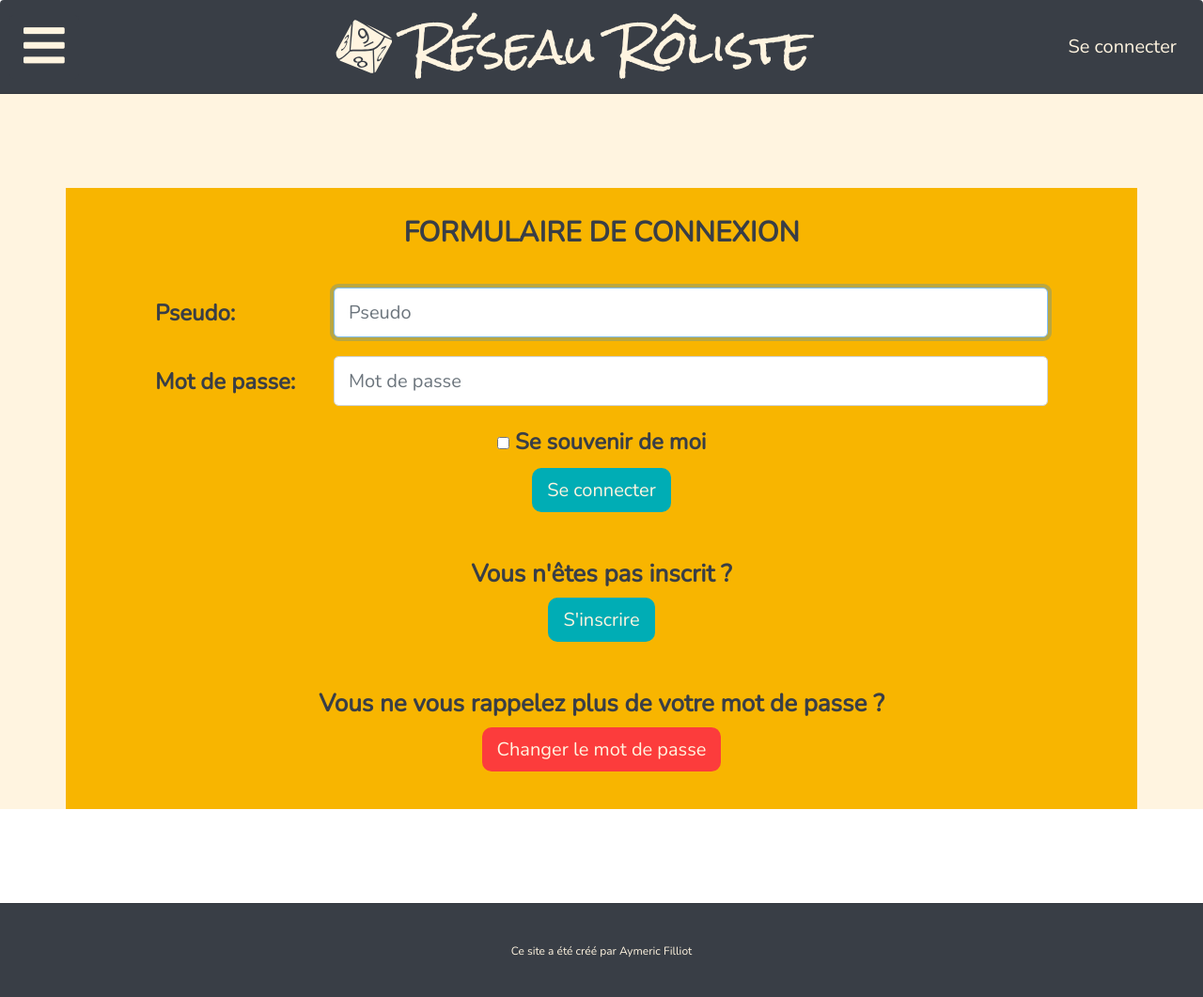
After one commit to AymericAF/Projet-5-reseau-roliste, a Symfony app: template templates/security/login.html.twig in a window 1280 px wide. The commit adds this page. Shown: the whole page at 94% size. Run offline with Twig, Linux system fonts and the light colour scheme; the template is opened without the code that fills it, so the values that code supplies are empty; some libraries are stand-ins or nearby versions.

Commit message:
feat - design (Login, logout - Page d'accueil, Page de connexion):Créer authentification, connexion et déconnexion via Symfony 4 - Création HTML:CSS page d'accueil et page de connexion

```diff
--- a/composer.json
+++ b/composer.json
@@ -7,6 +7,7 @@
         "ext-iconv": "*",
         "doctrine/annotations": "^1.6",
         "sensio/framework-extra-bundle": "^5.2",
+        "symfony/apache-pack": "^1.0",
         "symfony/console": "4.1.*",
         "symfony/flex": "^1.1",
         "symfony/form": "4.1.*",
--- a/public/style.css
+++ b/public/style.css
@@ -15,6 +15,10 @@ a:link{
     text-decoration: none;
 }
 
+.container-fluid{
+    padding:0px;
+}
+
 /* Color Declaration*/
 .background-color1{
     background-color: #393e46;
@@ -24,12 +28,32 @@ a:link{
     background-color: #fff4e0;
 }
 
+.background-color3{
+    background-color: #F8B500;
+}
+
 .color1{
     color: #393e46;
 }
 
 .color2{
     color: #fff4e0;
+}
+
+.color3{
+    color: #F8B500;
+}
+
+/* Button color*/
+.blue-btn{
+    color: #fff4e0;
+    background-color: #00adb5;
+    border-radius: 0.5rem;
+}
+.pink-btn{
+    color: #fff4e0;
+    background-color: #fc3c3c;
+    border-radius: 0.5rem;
 }
 
 
@@ -45,7 +69,7 @@ header, footer{
 }
 
 /* Hamburger menu */
-.dropdown-toggle::after{
+#dropdown-left .dropdown-toggle::after{
     display: none;
 }
 
@@ -61,9 +85,9 @@ header, footer{
     box-shadow: none;
 }
 
-.user-menu{
-    border-bottom: 1px solid;
-    border-bottom-color: #fff4e0;
+.admin-menu{
+    border-top: 1px solid;
+    border-top-color: #fff4e0;
 }
 
 #logo{
@@ -89,24 +113,87 @@ header, footer{
     margin-bottom: 0px;
 }
 
+#right-menu{
+    transform: translate3d(-95px, 45px, 0px);
+}
+
 /* Menu connexion */
+.homepage-container, .connexionpage-container{
+    height: 100%;
+}
 #connect{
     margin-right: 18px;
 }
 
+/* HOMEPAGE   */
+#div-homepage h2{
+    padding-top: 80px;
+    padding-bottom: 80px;
+}
+
+#div-homepage h2,h3,p{
+    width: 80%;
+    margin-left: auto;
+    margin-right: auto;
+
+}
+
+#div-homepage h2,h3,p{
+    text-align: center;
+}
+
+#div-homepage p{
+    padding-bottom: 80px;
+}
+
+
+#main-picture{
+    margin-bottom: 50px;
+    margin-left: 0px;
+    margin-right: 0px;
+    text-align: center;
+}
+
+/* CONNEXION PAGE */
+.connexionpage-container{
+    padding-top: 100px;
+}
+.form-container{
+    text-align: center;
+    margin-bottom: 100px;
+    padding-bottom: 20px;
+}
+.form-container h1,h2{
+    font-weight: bold;
+    padding-top: 30px;
+}
+.form-container h1{
+    text-transform: uppercase;
+    font-size: 1.5rem;
+    padding-bottom: 30px;
+}
+.form-container h2{
+    font-size: 1.3rem;
+}
+.form-container label{
+    font-weight: bold;
+    font-size: 1.2rem;
+    padding-left: 0px;
+}
+.label-input{
+    justify-content: center;
+    text-align: left;
+}
+.form-container button{
+    margin-bottom: 20px;
+}
+
 
 /* FOOTER */
-
 #footer-row{
     justify-content: center;
     font-size: 12px;
 }
-
-footer{
-    position: absolute;
-    bottom:0;
-}
-
 
 /* Ancien CSS à vérifier */
 
--- a/src/Controller/UserController.php
+++ b/src/Controller/UserController.php
@@ -13,7 +13,7 @@ use Symfony\Component\Security\Core\Encoder\UserPasswordEncoderInterface;
 class UserController extends AbstractController
 {
     /**
-     * @Route("/", name="user")
+     * @Route("/user", name="user")
      */
     public function index()
     {
--- a/templates/base.html.twig
+++ b/templates/base.html.twig
@@ -4,30 +4,35 @@
         <meta charset="UTF-8">
         <link rel="stylesheet" href="https://maxcdn.bootstrapcdn.com/bootstrap/4.0.0/css/bootstrap.min.css" integrity="sha384-Gn5384xqQ1aoWXA+058RXPxPg6fy4IWvTNh0E263XmFcJlSAwiGgFAW/dAiS6JXm" crossorigin="anonymous">
         <link rel="stylesheet" href="https://use.fontawesome.com/releases/v5.6.3/css/all.css" integrity="sha384-UHRtZLI+pbxtHCWp1t77Bi1L4ZtiqrqD80Kn4Z8NTSRyMA2Fd33n5dQ8lWUE00s/" crossorigin="anonymous">
-        <link rel="stylesheet" href="style.css">
         <link href="https://fonts.googleapis.com/css?family=Rock+Salt" rel="stylesheet">
         <link href="https://fonts.googleapis.com/css?family=Nunito" rel="stylesheet">
+        <link rel="stylesheet" href="style.css">
+
         <title>{% block title %}{% endblock %}</title>
         {% block stylesheets %}{% endblock %}
     </head>
     <body>
-        <header class="background-color1 container-fluid">
+        <header class="background-color1 card-header">
             <div class="row" id="header-row">
-                <div class="dropdown">
+                <div class="dropdown" id='dropdown-left'>
                     <button class="btn dropdown-toggle background-color1" type="button" id="dropdownMenuButton" data-toggle="dropdown" aria-haspopup="true" aria-expanded="false">
                         <i class="fas fa-bars color2 background-color1" id='hamburger'></i>
                     </button>
                     <div class="dropdown-menu background-color1" aria-labelledby="dropdownMenuButton">
                         <div class="user-menu">
                             <a class="dropdown-item color2" href="#"><i class="fas fa-home"></i> Accueil</a>
+                            {% if is_granted('ROLE_USER') %}
                             <a class="dropdown-item color2" href="#"><i class="fas fa-keyboard"></i> Tchat</a>
                             <a class="dropdown-item color2" href="#"><i class="fas fa-address-card"></i> Profil</a>
+                            {% endif %}
                         </div>
+                        {% if is_granted('ROLE_ADMIN') %}
                         <div class="admin-menu">
                             <a class="dropdown-item color2" href="#"><i class="fas fa-chart-line"></i> Indicateurs</a>
                             <a class="dropdown-item color2" href="#"><i class="fas fa-user-circle"></i> Gérer les utilisateurs</a>
                             <a class="dropdown-item color2" href="#"><i class="fas fa-exclamation-triangle"></i> Gérer les signalements</a>
                         </div>
+                        {% endif %}
 
                     </div>
                 </div>
@@ -43,15 +48,31 @@
                         <h1 id="site-title" class="color2">Réseau Rôliste</h1>
                     </div>
                 </div>
+
+                {% if app.user %}
+                <div class='color2 dropdown' id='dropdown-right'>
+                    <button class="btn dropdown-toggle background-color1 color2" type="button" id="dropdownMenuButton" data-toggle="dropdown" aria-haspopup="true" aria-expanded="false">
+                        {{app.user.username}}
+                    </button>
+                    <div class="dropdown-menu background-color1" id="right-menu" aria-labelledby="dropdownMenuButton">
+                        <div class="user-menu">
+                            <a class="dropdown-item color2" href="#"><i class="fas fa-address-card"></i> Profil</a>
+                            <a class="dropdown-item color2" href="{{path('app_logout')}}"><i class="fas fa-sign-out-alt"></i> Se déconnecter</a>
+                        </div>
+
+                    </div>
+                </div>
+                {% elseif not app.user %}
                 <div class='color2' id="connect">
-                    <a href="">Se connecter</a>
+                    <a href="{{path('app_login')}}">Se connecter</a>
                 </div>
+                {% endif %}
             </div>
 
         </header>
         {% block body %}{% endblock %}
 
-        <footer class="container-fluid background-color1">
+        <footer class="background-color1 card-footer">
             <div class="color2 row" id="footer-row">
                 Ce site a été créé par Aymeric Filliot
             </div>
--- /dev/null
+++ b/templates/security/login.html.twig
@@ -0,0 +1,48 @@
+{% extends 'base.html.twig' %}
+
+{% block title %}Log in!{% endblock %}
+
+{% block body %}
+<div class="background-color2 connexionpage-container">
+    <div class="container background-color3 form-container">
+        <form method="post">
+            {% if error %}
+                <div class="alert alert-danger">{{ error.messageKey|trans(error.messageData, 'security') }}</div>
+            {% endif %}
+                <h1 class='color1'>Formulaire de connexion</h1>
+                <div class="form-group row label-input color1">
+                    <label class='col-2 col-form-label' for="inputUsername">Pseudo: </label>
+                    <input class="col-8 form-control" type="text" value="{{ last_username }}" name="username" id="inputUsername" class="form-control" placeholder="Pseudo" required autofocus>
+                </div>
+                <div class="form-group row label-input color1">
+                    <label class='col-2 col-form-label' for="inputPassword">Mot de passe: </label>
+                    <input class="col-8 form-control" type="password" name="password" id="inputPassword" class="form-control" placeholder="Mot de passe" required>
+                </div>
+                <input type="hidden" name="_csrf_token"
+                    value="{{ csrf_token('authenticate') }}"
+                >
+
+                <div class="checkbox color1">
+                    <label>
+                        <input type="checkbox" name="_remember_me"> Se souvenir de moi
+                    </label>
+                </div>
+
+
+                <button class="btn blue-btn" type="submit">
+                    Se connecter
+                </button>
+        </form>
+        <h2 class='color1'>Vous n'êtes pas inscrit ?</h2>
+        <button class="btn blue-btn" type="">
+            S'inscrire
+        </button>
+
+        <h2 class='color1'>Vous ne vous rappelez plus de votre mot de passe ?</h2>
+        <button class="btn pink-btn" type="submit">
+            Changer le mot de passe
+        </button>
+    </div>
+</div>
+
+{% endblock %}
```
Also changed, not shown: src/Controller/SecurityController.php (added, +31 -0 lines), src/Entity/User.php (+136 -70 lines), src/Migrations/Version20190116034839.php (added, +28 -0 lines), src/Security/LoginFormAuthenticator.php (added, +94 -0 lines), templates/index.html.twig (+16 -2 lines), public/.htaccess (added), public/pictures/feuille-de-personnage.jpg (added), 4 other files.
